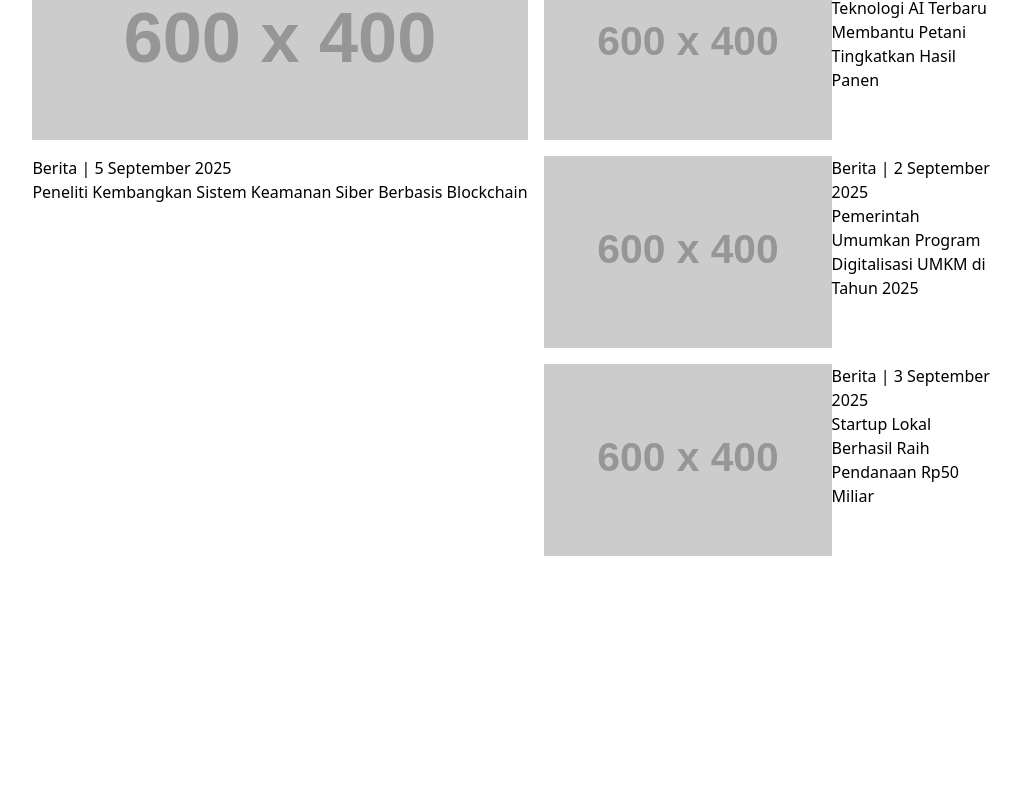
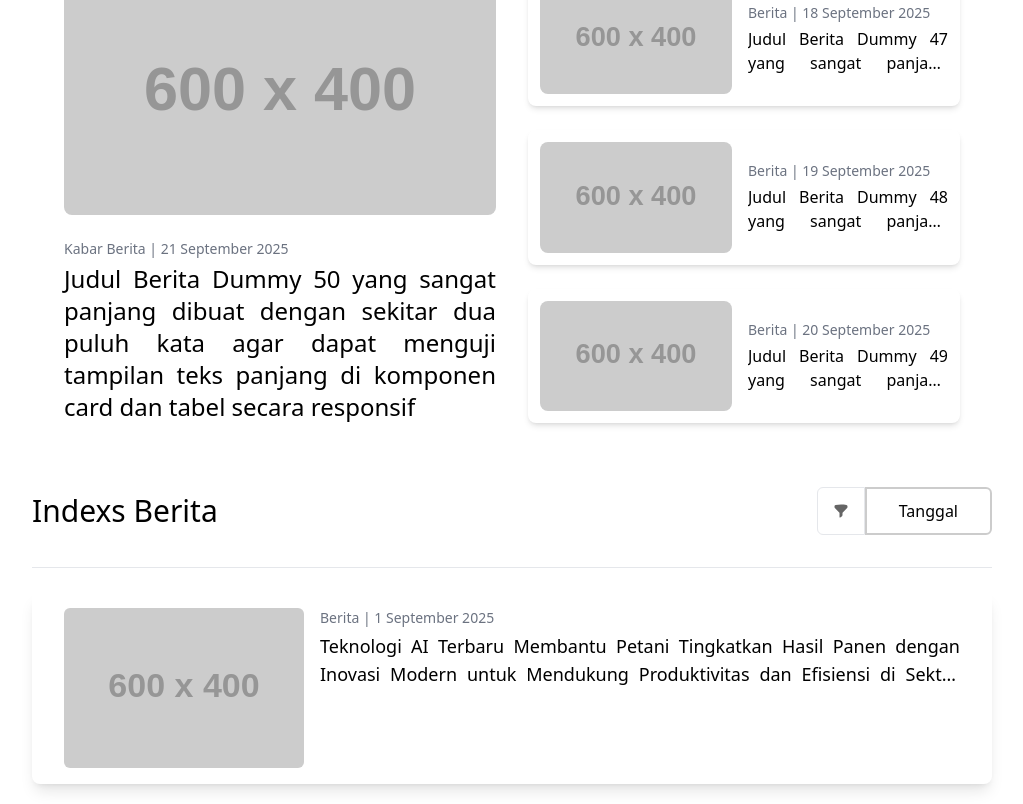
Before and after one commit to achfairuz/website-sekolah, a React (Create React App) app: page /berita/index in a window 1280 px wide. Shown: the part 436-1240 px from the top of the page, without its empty margins (128-1151 px from the left). Before the commit the page ends 1008 px from the top, so only its background shows below. Built offline with nearby package versions, Linux system fonts and the light colour scheme.

Commit message:
add Berita

```diff
--- a/package.json
+++ b/package.json
@@ -19,6 +19,7 @@
     "react-dom": "^19.1.1",
     "react-hook-form": "^7.62.0",
     "react-icons": "^5.5.0",
+    "react-paginate": "^8.3.0",
     "react-redux": "^9.2.0",
     "react-router-dom": "^7.8.2",
     "react-scripts": "5.0.1",
--- a/src/App.js
+++ b/src/App.js
@@ -1,12 +1,12 @@
 import { Routes, Route } from "react-router-dom";
 import LandingPage from "./pages/LandingPage";
-import BeritaIndex from "./pages/Guest/Berita/BeritaIndex";
+import BeritaIndex from "./pages/Guest/Berita/Index";
 
 function App() {
   return (
     <Routes>
       <Route path='/' element={<LandingPage />} />
-      <Route path="/berita/index" element={<BeritaIndex />}/>
+      <Route path='/berita/index' element={<BeritaIndex />} />
     </Routes>
   );
 }
--- /dev/null
+++ b/src/components/Date.jsx
@@ -0,0 +1,11 @@
+import formatDate from "../Helpers/FormatDate";
+
+const DateText = ({ title, date }) => {
+  return (
+    <p className='text-xs md:text-sm text-gray-500 mb-1'>
+      {title} | {formatDate(date)}
+    </p>
+  );
+};
+
+export default DateText;
--- /dev/null
+++ b/src/components/Filter.jsx
@@ -0,0 +1,18 @@
+import { FunnelIcon } from "@heroicons/react/24/solid";
+
+const Filter = () => {
+  return (
+    <div className='flex flex-row'>
+      <div className='p-2 border  flex justify-center items-center w-12 h-12 rounded-l-md'>
+        <FunnelIcon className='w-4 h-4 opacity-60' />
+      </div>
+      <div className='border-2 border-black/20 px-8 rounded-r-md py-2 flex justify-center items-center cursor-pointer hover:bg-gray-100 transition'>
+        <button type='button' className='text-sm md:text-base'>
+          Tanggal
+        </button>
+      </div>
+    </div>
+  );
+};
+
+export default Filter;
--- /dev/null
+++ b/src/components/TitleCard.jsx
@@ -0,0 +1,11 @@
+import limitWords from "../Helpers/TextHelpers";
+
+const TitleCard = ({ title }) => {
+  return (
+    <h3 className='text-sm md:text-base font-medium text-justify line-clamp-2'>
+      {limitWords(title, 8)}
+    </h3>
+  );
+};
+
+export default TitleCard;
--- a/src/data/Berita.js
+++ b/src/data/Berita.js
@@ -3,7 +3,8 @@ import React from "react";
 const Data = [
   {
     id: 1,
-    title: "Teknologi AI Terbaru Membantu Petani Tingkatkan Hasil Panen",
+    title:
+      "Teknologi AI Terbaru Membantu Petani Tingkatkan Hasil Panen dengan Inovasi Modern untuk Mendukung Produktivitas dan Efisiensi di Sektor Pertanian Masa Kini",
     slug: "teknologi-ai-terbaru-membantu-petani",
     deskripsi:
       "Teknologi kecerdasan buatan mulai diterapkan di sektor pertanian untuk meningkatkan hasil panen dan efisiensi kerja petani.",
@@ -12,7 +13,8 @@ const Data = [
   },
   {
     id: 2,
-    title: "Pemerintah Umumkan Program Digitalisasi UMKM di Tahun 2025",
+    title:
+      "Pemerintah Umumkan Program Digitalisasi UMKM di Tahun 2025 untuk Mendukung Transformasi Ekonomi Nasional dengan Basis Teknologi Modern dan Berkelanjutan",
     slug: "program-digitalisasi-umkm-2025",
     deskripsi:
       "Program baru dari pemerintah ditujukan untuk membantu UMKM beradaptasi dengan perkembangan teknologi digital.",
@@ -21,31 +23,27 @@ const Data = [
   },
   {
     id: 3,
-    title: "Startup Lokal Berhasil Raih Pendanaan Rp50 Miliar",
+    title:
+      "Startup Lokal Berhasil Raih Pendanaan Rp50 Miliar dari Investor Global untuk Mengembangkan Solusi Inovatif Berbasis Teknologi yang Siap Mendunia Tahun Ini",
     slug: "startup-lokal-raih-pendanaan",
     deskripsi:
       "Sebuah startup teknologi berhasil mengamankan investasi besar untuk mengembangkan produk inovatif mereka.",
     image: "https://placehold.co/600x400?text=Berita+3",
     date: "2025-09-03",
   },
-  {
-    id: 4,
-    title: "Inovasi Energi Terbarukan Mulai Diterapkan di Beberapa Kota",
-    slug: "inovasi-energi-terbarukan-di-kota",
-    deskripsi:
-      "Beberapa kota besar di Indonesia mulai menerapkan energi terbarukan untuk mengurangi ketergantungan pada energi fosil.",
-    image: "https://placehold.co/600x400?text=Berita+4",
-    date: "2025-09-04",
-  },
-  {
-    id: 5,
-    title: "Peneliti Kembangkan Sistem Keamanan Siber Berbasis Blockchain",
-    slug: "sistem-keamanan-siber-blockchain",
-    deskripsi:
-      "Penelitian terbaru menghadirkan solusi keamanan data dengan memanfaatkan teknologi blockchain yang lebih transparan dan aman.",
-    image: "https://placehold.co/600x400?text=Berita+5",
-    date: "2025-09-05",
-  },
+
+  // Dummy data panjang judul sampai 50
+  ...Array.from({ length: 47 }, (_, i) => {
+    const id = i + 4;
+    return {
+      id,
+      title: `Judul Berita Dummy ${id} yang sangat panjang dibuat dengan sekitar dua puluh kata agar dapat menguji tampilan teks panjang di komponen card dan tabel secara responsif`,
+      slug: `judul-berita-dummy-${id}`,
+      deskripsi: `Ini adalah deskripsi singkat untuk berita dummy ke-${id}. Konten ini hanya digunakan sebagai data contoh untuk kebutuhan testing.`,
+      image: `https://placehold.co/600x400?text=Berita+${id}`,
+      date: `2025-09-${((id % 30) + 1).toString().padStart(2, "0")}`,
+    };
+  }),
 ];
 
 export default Data;
--- a/src/layout/Guest/Berita/Index.jsx
+++ b/src/layout/Guest/Berita/Index.jsx
@@ -1,44 +1,68 @@
 import Data from "../../../data/Berita";
 import formatDate from "../../../Helpers/FormatDate";
+import limitWords from "../../../Helpers/TextHelpers";
+import Date from "../../../components/Date";
 
 const Index = () => {
-  const LastBerita = Data[Data.length - 1];
+  if (!Data || Data.length === 0) {
     return (
-    <section>
-      <h1>Kabar Berita</h1>
-      <div className="flex flex-row justify-center gap-4">
+      <section className="px-6 md:px-20 lg:px-48 py-10 text-center">
+        <h1 className="text-xl font-semibold">Kabar Berita</h1>
+        <p className="text-gray-500 mt-4">Belum ada berita tersedia.</p>
+      </section>
+    );
+  }
+
+  const LastBerita = Data[Data.length - 1]; // berita terbaru
+  const limitedData = Data.slice(-4, -1); // 3 berita sebelum yang terbaru
+
+  return (
+    <section className="py-10">
+      <div className="px-6 md:px-20 lg:px-48">
+        <div className="grid grid-cols-1 md:grid-cols-2 gap-8">
           {/* Berita Utama */}
-        <div className="max-w-6xl">
+          <div>
+            <div className="w-full aspect-video overflow-hidden rounded-lg">
               <img
                 src={LastBerita.image}
                 alt={LastBerita.title}
-            className="w-full h-48 object-cover mb-4"
+                className="w-full h-full object-cover"
               />
-          <div>
-            <h1>
-              Berita | <span>{formatDate(LastBerita.date)}</span>
-            </h1>
-            <h1>{LastBerita.title}</h1>
+            </div>
+            <div className="flex flex-col mt-4 md:mt-6">
+              <p className="text-sm md:text-md mb-1 text-gray-500">
+                Kabar Berita | <span>{formatDate(LastBerita.date)}</span>
+              </p>
+              <h2 className="text-lg md:text-2xl font-medium text-justify">
+                {LastBerita.title}
+              </h2>
             </div>
           </div>
-        <div className="max-w-md">
-          {Data.slice(0, 3).map((berita) => {
-            return (
-              <div className="card flex flex-row" key={berita.id}>
+
+          {/* Berita Lainnya */}
+          <div className="grid gap-4 md:gap-6">
+            {limitedData.map((berita) => (
+              <div
+                key={berita.id}
+                className="flex flex-row gap-3 md:gap-4 text-black rounded-lg shadow-md p-3"
+              >
+                {/* Pakai aspect-video biar konsisten */}
+                <div className="w-32 md:w-40 lg:w-48 aspect-video overflow-hidden rounded-lg shrink-0">
                   <img
                     src={berita.image}
                     alt={berita.title}
-                  className="w-full h-48 object-cover mb-4"
+                    className="w-full h-full object-cover"
                   />
-                <div>
-                  <h1>
-                    Berita | <span>{formatDate(berita.date)}</span>
-                  </h1>
-                  <h1>{berita.title}</h1>
+                </div>
+                <div className="flex flex-col justify-center">
+                  <Date title="Berita" date={berita.date} />
+                  <h3 className="text-sm md:text-base font-medium text-justify line-clamp-2">
+                    {limitWords(berita.title, 8)}
+                  </h3>
                 </div>
               </div>
-            );
-          })}
+            ))}
+          </div>
         </div>
       </div>
     </section>
--- /dev/null
+++ b/src/layout/Guest/Berita/TableBerita.jsx
@@ -0,0 +1,80 @@
+import { useState } from "react";
+import ReactPaginate from "react-paginate";
+import Filter from "../../../components/Filter";
+import Data from "../../../data/Berita";
+import Date from "../../../components/Date";
+
+const TableBerita = () => {
+  const [currentPage, setCurrentPage] = useState(0);
+  const itemsPerPage = 10;
+
+  // hitung item yang ditampilkan
+  const offset = currentPage * itemsPerPage;
+  const currentItems = Data.slice(offset, offset + itemsPerPage);
+  const pageCount = Math.ceil(Data.length / itemsPerPage);
+
+  const handlePageClick = ({ selected }) => {
+    setCurrentPage(selected);
+  };
+
+  return (
+    <section className="px-4 md:px-40 py-6">
+      {/* Header */}
+      <div className="flex flex-col md:flex-row justify-between items-start md:items-center gap-4 mb-8">
+        <h1 className="text-2xl md:text-3xl font-medium">Indexs Berita</h1>
+        <Filter />
+      </div>
+
+      <hr className="border-gray-200 my-6" />
+
+      {/* List berita */}
+      <div className="flex flex-col gap-6">
+        {currentItems.map((berita) => (
+          <div
+            key={berita.id}
+            className="card flex flex-col md:flex-row gap-4 shadow-lg px-4 md:px-8 py-4 rounded-lg w-full"
+          >
+            <img
+              src={berita.image}
+              alt={berita.title}
+              className="w-full md:max-w-60 h-40 md:h-auto object-cover rounded-md"
+            />
+            <div className="flex flex-col justify-between md:justify-start">
+              <Date title="Berita" date={berita.date} />
+              <h1 className="text-base md:text-lg font-medium text-justify line-clamp-2">
+                {berita.title}
+              </h1>
+            </div>
+          </div>
+        ))}
+      </div>
+
+      <hr className="border-gray-200 mt-8" />
+
+      {/* Pagination */}
+      <div className="mt-6">
+        <ReactPaginate
+          previousLabel={"Prev"}
+          nextLabel={"Next"}
+          breakLabel={"..."}
+          pageCount={pageCount}
+          onPageChange={handlePageClick}
+          containerClassName={"flex flex-wrap gap-2 justify-center text-sm"}
+          pageClassName={
+            "px-3 py-1 border rounded hover:bg-blue-100 transition-colors"
+          }
+          activeClassName={"bg-blue-500 text-white"}
+          previousClassName={
+            "px-3 py-1 border rounded hover:bg-blue-100 transition-colors"
+          }
+          nextClassName={
+            "px-3 py-1 border rounded hover:bg-blue-100 transition-colors"
+          }
+          disabledClassName={"opacity-50 cursor-not-allowed"}
+        />
+      </div>
+    </section>
+  );
+};
+
+export default TableBerita;
--- a/src/pages/Guest/Berita/BeritaIndex.jsx
+++ /dev/null
@@ -1,13 +0,0 @@
-import Navbar from "../../../components/Navbar";
-import BeritaHero from "../../../layout/Guest/Berita/BeritaHero"
-import Index from "../../../layout/Guest/Berita/Index";
-
-export default function BeritaIndex () {
-    return (
-        <div>
-            <Navbar />
-            <BeritaHero />
-<Index />
-        </div>
-    );
-}
--- /dev/null
+++ b/src/pages/Guest/Berita/Index.jsx
@@ -0,0 +1,15 @@
+import Navbar from "../../../components/Navbar";
+import BeritaHero from "../../../layout/Guest/Berita/BeritaHero";
+import Index from "../../../layout/Guest/Berita/Index";
+import TableBerita from "../../../layout/Guest/Berita/TableBerita";
+
+export default function BeritaIndex() {
+  return (
+    <div>
+      <Navbar />
+      <BeritaHero />
+      <Index />
+      <TableBerita />
+    </div>
+  );
+}
```
Also changed, not shown: src/layout/Guest/Berita/BeritaHero.jsx (+10 -3 lines), 1 other file (tests, documents, lock files or other folders). Lines whose indentation alone changed are shown as unchanged.
